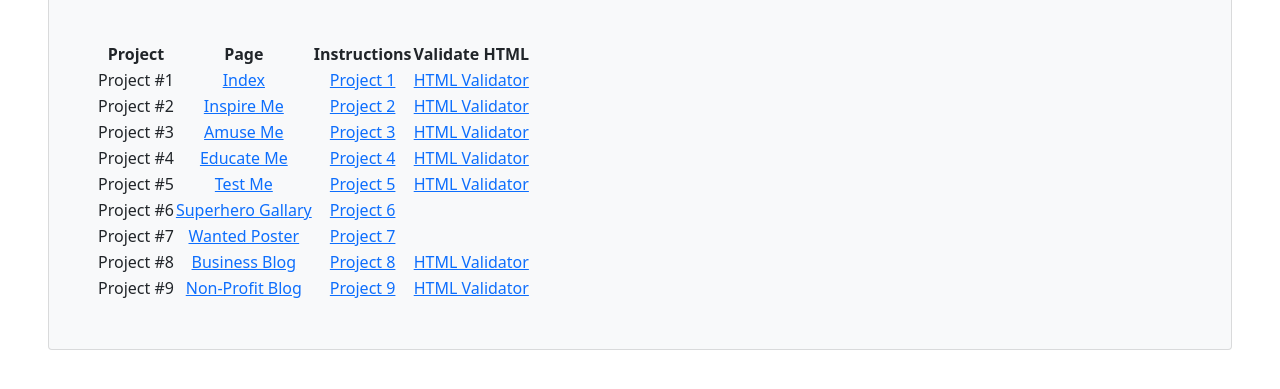
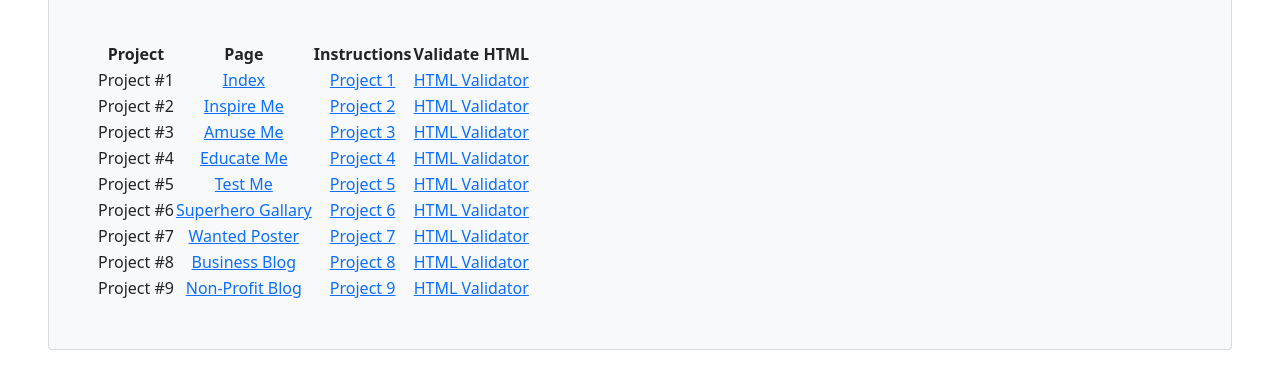
Before and after one commit to Medi5650/Medi5650.github.io, a plain HTML site: page bacs200/test.html in a window 1280 px wide. Shown: the part 311-700 px from the top of the page. Drawn offline with nearby package versions, Linux system fonts and the light colour scheme.

Commit message:
Project 10

```diff
--- a/bacs200/test.html
+++ b/bacs200/test.html
@@ -87,11 +87,19 @@
                         <td>Project #6</td>
                         <td><a href="superhero.html">Superhero Gallary</a></td>
                         <td><a href="https://shrinking-world.com/course/bacs200/project/06">Project 6</a></td>
+                        <td>
+                            <a
+                                href="https://validator.w3.org/nu/?doc=https%3A%2F%2Fmedi5650.github.io%2Fbacs200%2Fsuperhero.html">HTML
+                                Validator</a>
+                        </td>
                     </tr>
                     <tr>
                         <td>Project #7</td>
                         <td><a href="wanted.html">Wanted Poster</a>
                         <td><a href="https://shrinking-world.com/course/bacs200/project/07">Project 7</a> </td>
+                        <td><a
+                                href="https://validator.w3.org/nu/?doc=https%3A%2F%2Fmedi5650.github.io%2Fbacs200%2Fwanted.html">HTML
+                                Validator</a></td>
                     </tr>
                     <tr>
                         <td>Project #8</td>
```
